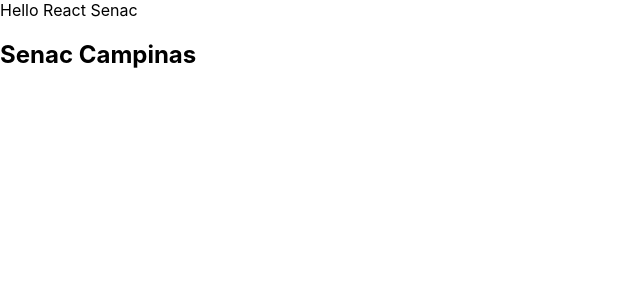
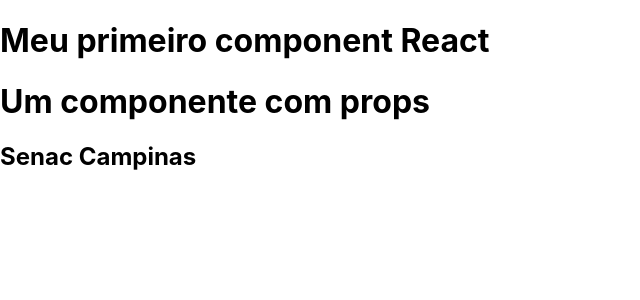
Before and after one commit to rviictor08/usestate, a React (Create React App) app: page / in a window 1280 px wide. Shown: the top 300 px of the page, without its empty margins (0-640 px from the left). Built offline with nearby package versions, Linux system fonts and the light colour scheme.

Commit message:
meu component com props

```diff
--- a/src/App.jsx
+++ b/src/App.jsx
@@ -4,7 +4,8 @@
 function App() {
   return (
     <>
-       <Header />
+       <Header title="Meu primeiro component React" />
+       <Header title="Um componente com props" />
        <h2>
         Senac Campinas
       </h2>
--- a/src/Header.jsx
+++ b/src/Header.jsx
@@ -1,9 +1,9 @@
 import React from 'react';
 
-function Header(){
+function Header(props){
     return (
         <header>
-        Hello React Senac
+         <h1>{props.title}</h1>
         </header>
     );
 }
```
